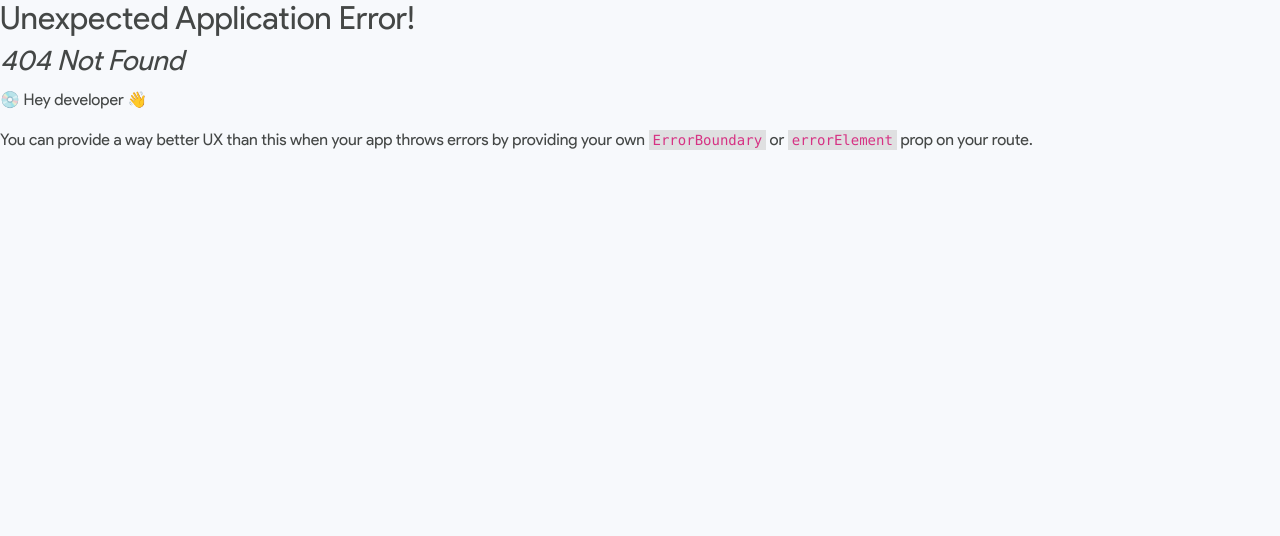
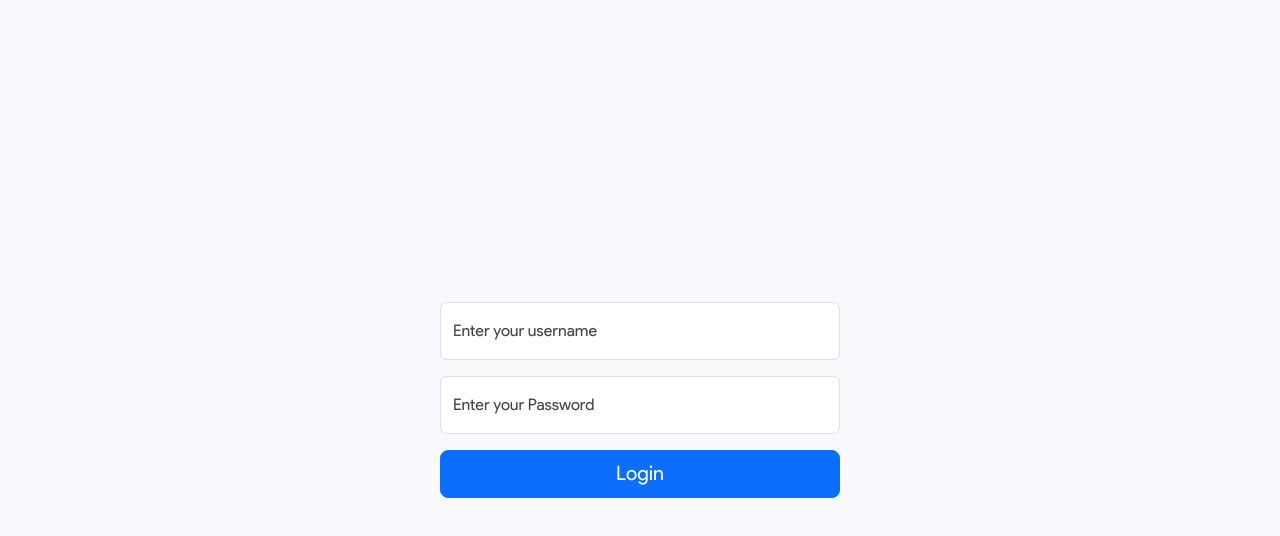
Before and after one commit to hihabib/Drive-Z-React-Typescript, a React (Vite) app: page /signin in a window 1280 px wide. Before the commit this address had no page. Shown: the top 536 px of the page. Built offline with nearby package versions, Linux system fonts and the light colour scheme.

Commit message:
authentication functioanlity partially implemented

```diff
--- a/src/App.tsx
+++ b/src/App.tsx
@@ -1,13 +1,16 @@
 import {RouterProvider} from "react-router-dom";
 import router from "./routes/routes.tsx";
 import StructureProvider from "./context/StructureContext/StructureProvider.tsx";
+import AuthProvider from "./context/UserContext/AuthProvider.tsx";
 const App = () => {
     return (
-        <StructureProvider>
-           <div className={'drive-z'}>
-               <RouterProvider router={router}/>
-           </div>
-        </StructureProvider>
+        <AuthProvider>
+            <StructureProvider>
+               <div className={'drive-z'}>
+                   <RouterProvider router={router}/>
+               </div>
+            </StructureProvider>
+        </AuthProvider>
     );
 };
 
--- /dev/null
+++ b/src/context/UserContext/AuthContext.ts
@@ -0,0 +1,14 @@
+import React, {createContext} from "react";
+import {IUserAction} from "../../reducers/userReducer.ts";
+
+export interface IUser {
+    username: string
+    fullName?: string
+    email?: string
+}
+
+interface IAuthContext {
+    user: IUser
+    dispatch: React.Dispatch<IUserAction>
+}
+export const AuthContext = createContext({} as IAuthContext)
--- /dev/null
+++ b/src/context/UserContext/AuthProvider.tsx
@@ -0,0 +1,17 @@
+import {IUser, AuthContext} from "./AuthContext.ts";
+import {ReactNode, useReducer} from "react";
+import {userReducer} from "../../reducers/userReducer.ts";
+
+interface AuthProviderProps {
+    children: ReactNode
+}
+const AuthProvider = ({children} : AuthProviderProps) => {
+    const [user, dispatch] = useReducer(userReducer, {} as IUser)
+    return (
+        <AuthContext.Provider value={{user, dispatch}}>
+            {children}
+        </AuthContext.Provider>
+    );
+};
+
+export default AuthProvider;
--- /dev/null
+++ b/src/hooks/useAuth.ts
@@ -0,0 +1,8 @@
+import {useContext} from "react";
+import {AuthContext} from "../context/UserContext/AuthContext.ts";
+
+const useAuth = () => {
+    return useContext(AuthContext)
+};
+
+export default useAuth;
--- a/src/pages/Home/Home.tsx
+++ b/src/pages/Home/Home.tsx
@@ -7,6 +7,7 @@ import ShowFolders from "../../components/ShowFolders/ShowFoldersProps.tsx";
 import ShowFiles from "../../components/ShowFiles/ShowFiles.tsx";
 
 const Home = () => {
+
     const {structures: {folders, files}, dispatch} = useStructure();
     useEffect(() => {
         (async () => {
--- /dev/null
+++ b/src/pages/Login/Login.module.css
@@ -0,0 +1,4 @@
+.loginContainer {
+    width: 400px;
+    max-width: 100%;
+}
--- /dev/null
+++ b/src/pages/Login/Login.tsx
@@ -0,0 +1,32 @@
+import {Button, Container, FloatingLabel, Form, FormControl, FormGroup} from "react-bootstrap";
+import classes from "./Login.module.css";
+import useAuth from "../../hooks/useAuth.ts";
+import {isEmptyObj} from "../../utils/objectUtil.ts";
+import {Navigate} from "react-router-dom";
+
+const Login = () => {
+    const {user} = useAuth()
+    if(!isEmptyObj(user)){
+        return <Navigate to={"/"}/>
+    }
+    return (
+        <Container className={'vh-100 d-flex justify-content-center align-items-center'}>
+            <div className={classes.loginContainer}>
+                <Form>
+                    <FloatingLabel label={'Enter your username'}>
+                        <FormControl placeholder={'Enter your username'}/>
+                    </FloatingLabel>
+                    <FloatingLabel className={'mt-3'} label={'Enter your Password'}>
+                        <FormControl placeholder={'Enter your Password'}/>
+                    </FloatingLabel>
+                    <FormGroup className={'mt-3'}>
+                        <Button variant={'primary'} className={'w-100 btn-lg'}>Login</Button>
+                    </FormGroup>
+
+                </Form>
+            </div>
+        </Container>
+    );
+};
+
+export default Login;
--- /dev/null
+++ b/src/reducers/userReducer.ts
@@ -0,0 +1,17 @@
+import {IUser} from "../context/UserContext/AuthContext.ts";
+
+enum UserAction {
+    set = "SET"
+}
+export interface IUserAction {
+    type: string,
+    payload: IUser
+}
+export const userReducer = (state:IUser, action:IUserAction) => {
+    switch (action.type) {
+        case UserAction.set:
+            return {...action.payload}
+        default:
+            return state
+    }
+}
--- /dev/null
+++ b/src/routes/PrivateRoute.tsx
@@ -0,0 +1,22 @@
+import {ReactNode} from "react";
+import {isEmptyObj} from "../utils/objectUtil.ts";
+import useAuth from "../hooks/useAuth.ts";
+import {Navigate} from "react-router-dom";
+
+interface PrivateRouteProps {
+    children: ReactNode
+}
+const PrivateRoute = ({children} : PrivateRouteProps) => {
+    const {user} = useAuth();
+
+    if(isEmptyObj(user)){
+        return <Navigate to={"/signin"}/>
+    }
+    return (
+        <div>
+            {children}
+        </div>
+    );
+};
+
+export default PrivateRoute;
--- /dev/null
+++ b/src/utils/objectUtil.ts
@@ -0,0 +1,3 @@
+export const isEmptyObj = (obj : object):boolean => {
+     return 0 === Object.keys(obj).length
+}
```
Also changed, not shown: src/routes/routes.tsx (+7 -1 lines).
